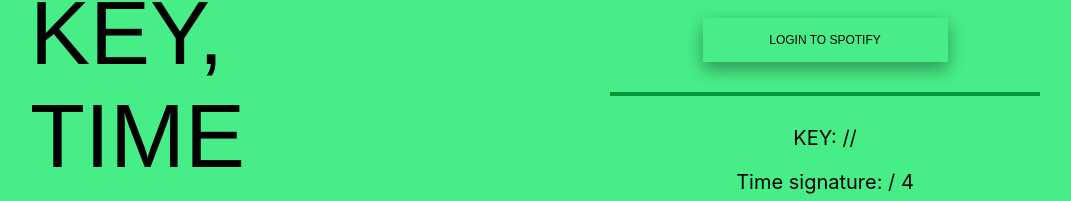
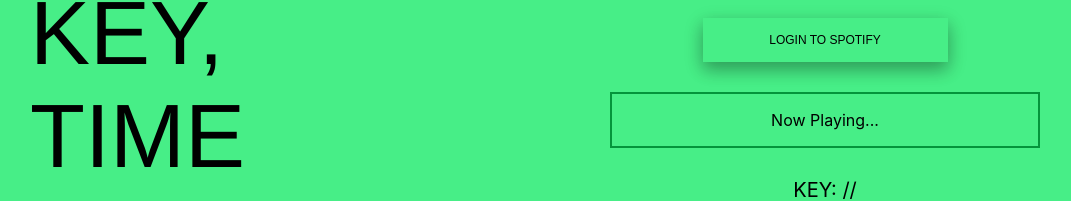
Before and after one commit to williamyoum/Spotify-Facts, a React (Create React App) app in the folder client/: page / in a window 1280 px wide. Shown: the part 181-382 px from the top of the page, without its empty margins (90-1161 px from the left). Built offline with nearby package versions, Linux system fonts and the light colour scheme; what spotify-web-api-js would draw is missing.

Commit message:
change sizing

```diff
--- a/client/src/components/App.js
+++ b/client/src/components/App.js
@@ -16,7 +16,7 @@
     }
     this.state = {
       loggedIn: token ? true : false,
-      nowPlaying: { name: '', albumArt: '', accessURI: ''},
+      nowPlaying: { name: 'Now Playing...', albumArt: '', accessURI: ''},
       audioFacts: { key: '', timeSignature: '', mode: '', tempo: ' '},
       keyConversion: '',
     };
@@ -166,12 +166,12 @@
             {/* Login Button */}
             <a href='http://localhost:4002'><button id="button1">LOGIN TO SPOTIFY</button></a>
             {/* Now Playing Button */}
-              {this.state.loggedIn && <button id="button2" onClick={() => this.getNowPlaying()}>CHECK CURRENT SONG</button>}
+              {this.state.loggedIn && <button id="button2" onClick={() => this.getNowPlaying()}>WHAT'S PLAYING?</button>}
             {/* text input for track name */}
             {/* Audio Features Button */}
             {this.state.loggedIn && <button id="button3" onClick={() => this.getAudioFacts()}>ANALYZE SONG</button>}
             <div class="nowPlaying">
-              {this.state.nowPlaying.name}
+              <p>{this.state.nowPlaying.name}</p>
             </div>
             {/* {this.printKeyEasy} */}
             <div>
@@ -182,7 +182,7 @@
               <p class="answers">Energy:  {this.state.audioFacts.song_energy} </p>
             </div>
             <div>
-              <img src={this.state.nowPlaying.albumArt} alt="" style={{ height: 150, width: 150 }} />
+              <img src={this.state.nowPlaying.albumArt} alt="" style={{ height: 400, width: 400 }} />
             </div>
           </div>
         </div>
```
